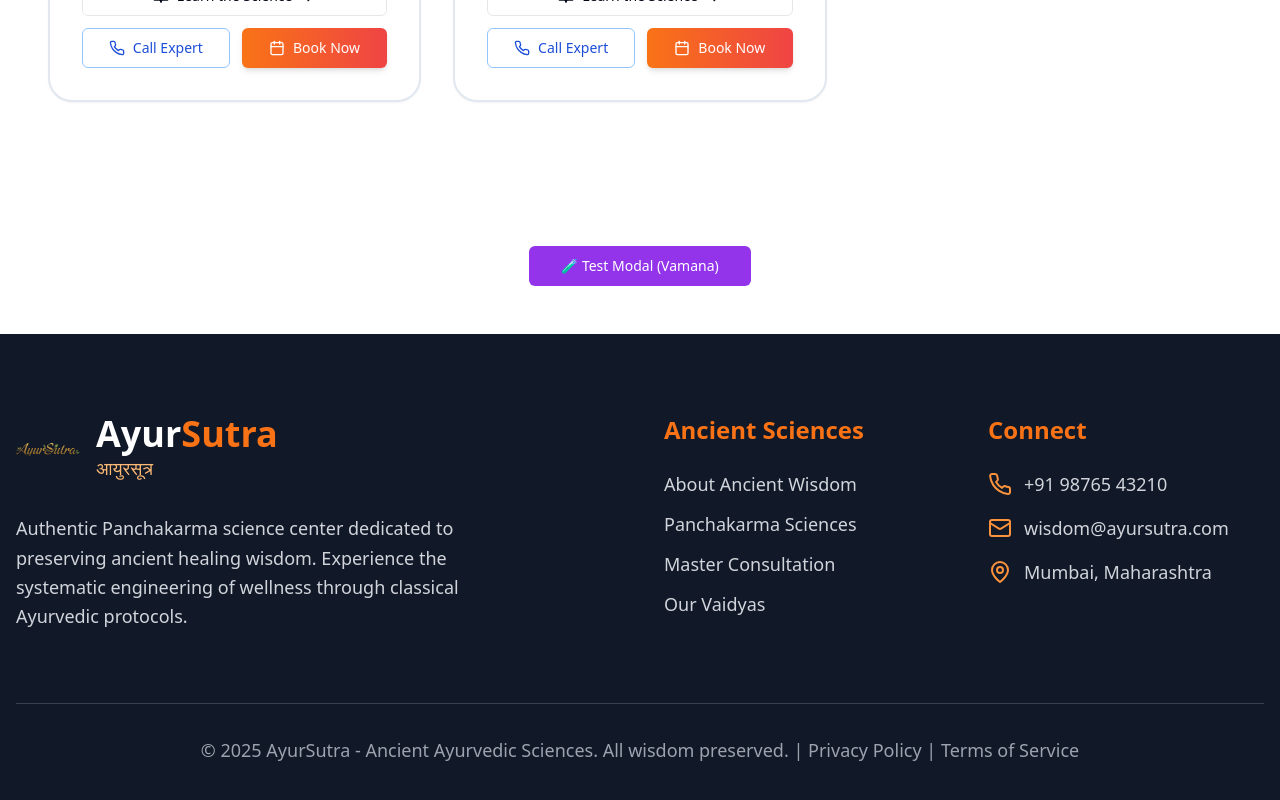
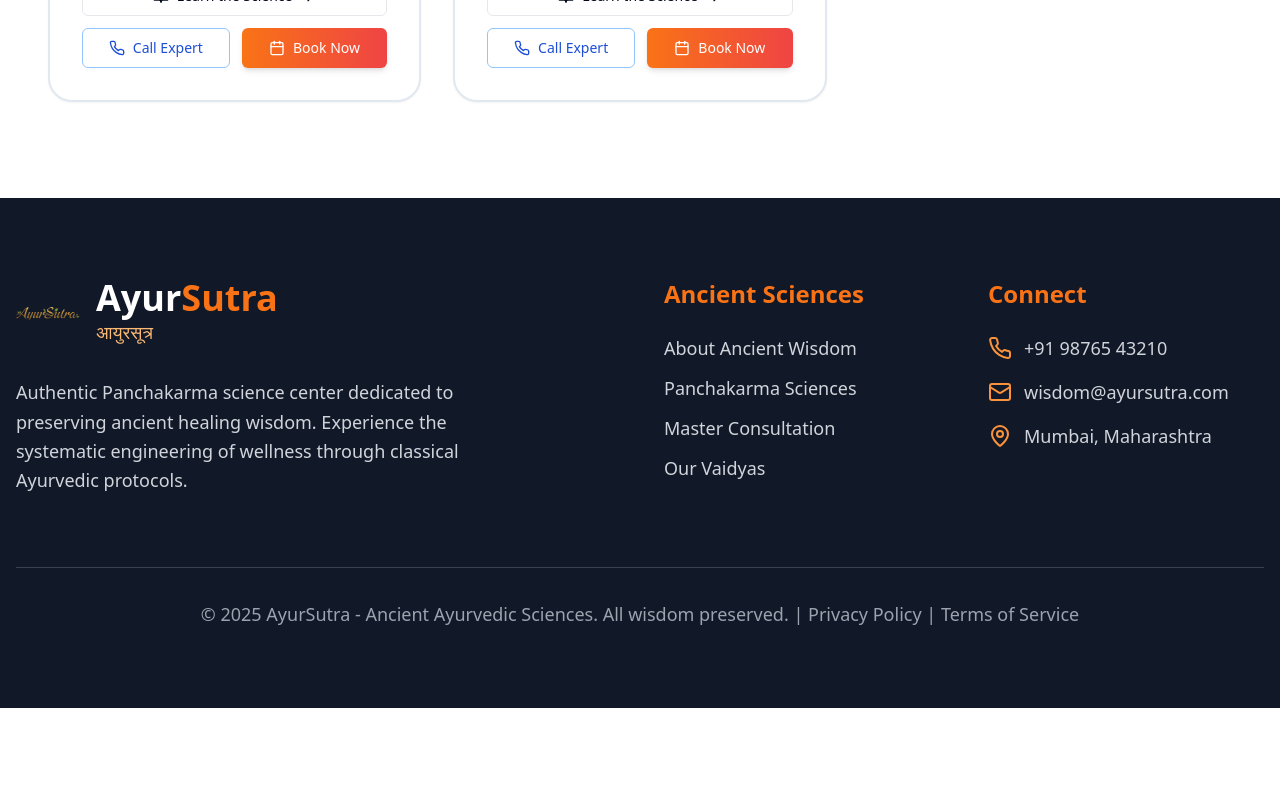
Before and after one commit to sprakash2006/Ayursutra-User, a React (Vite) app in the folder client/: page / in a window 1280 px wide. Shown: the part 3987-4787 px from the top of the page. After the commit the page ends 4695 px from the top, so only its background shows below. Built offline with nearby package versions, Linux system fonts and the light colour scheme; a web font is replaced by a local one.

Commit message:
project updated

```diff
--- a/client/src/pages/Index.jsx
+++ b/client/src/pages/Index.jsx
@@ -739,19 +739,6 @@
         </div>
       </section>
 
-      {/* Test Button for Modal (REMOVE AFTER TESTING) */}
-      <div className="text-center py-12">
-        <Button
-          onClick={() => {
-            console.log('🔥 Test button clicked');
-            console.log('🔥 First therapy:', therapies[0]);
-            openTherapyModal(therapies[0]);
-          }}
-          className="bg-purple-600 hover:bg-purple-700 text-white px-8 py-4"
-        >
-          🧪 Test Modal (Vamana)
-        </Button>
-      </div>
 
       {/* Footer */}
       <footer className="bg-gray-900 text-white py-20">
```
